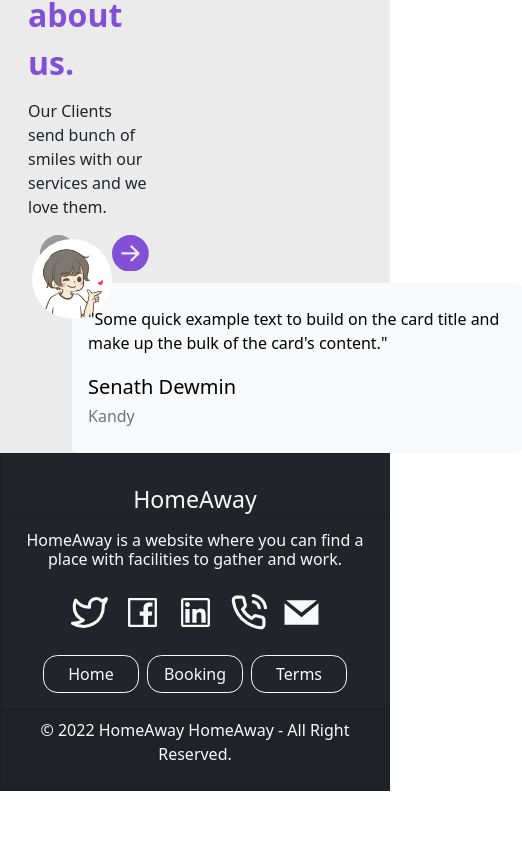
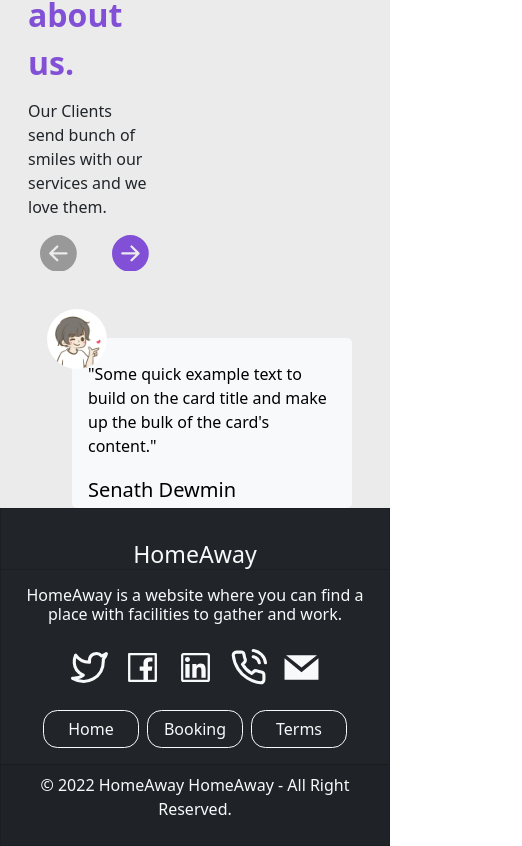
Before and after one commit to GP-43/homeaway-frontend, a React (Create React App) app: page / in a window 390 px wide. Shown: the part 1566-2412 px from the top of the page, 522 px wide, since content can reach past the window. Before the commit the page ends 2357 px from the top, so only its background shows below. Built offline with nearby package versions, Linux system fonts and the light colour scheme.

Commit message:
Responsive Done

```diff
--- a/src/assets/styles/partials/anons/_aboutsection.scss
+++ b/src/assets/styles/partials/anons/_aboutsection.scss
@@ -29,6 +29,16 @@
 .client-msg-card{
     width:550px;
     border-style: none;
+
+    @media (max-width: 412px) {
+        margin-top: 50px;
+        width:300px !important;
+        margin-left:0px !important;
+    }
+    @media (max-width: 820px) {
+        margin-top: 55px;
+        margin-left:-60px;
+    }
 }
 .msg-card{
     width:450px;
@@ -36,6 +46,13 @@
     color: #000000;
     border-radius: 5px;
     position: relative;
+
+    @media (max-width: 412px) {
+        width:280px !important;
+    }
+    @media (max-width: 820px) {
+        width:400px;
+    }
 }
 .msg-prof-image{
     width: 80px;
@@ -45,4 +62,11 @@
     margin-top:-40px;
     position: absolute;
     z-index: 1;
+
+    @media (max-width: 412px) {
+        width: 60px;
+        height:60px;
+        margin-left: -25px;
+        margin-top:-25px;
+    }
 }
```
